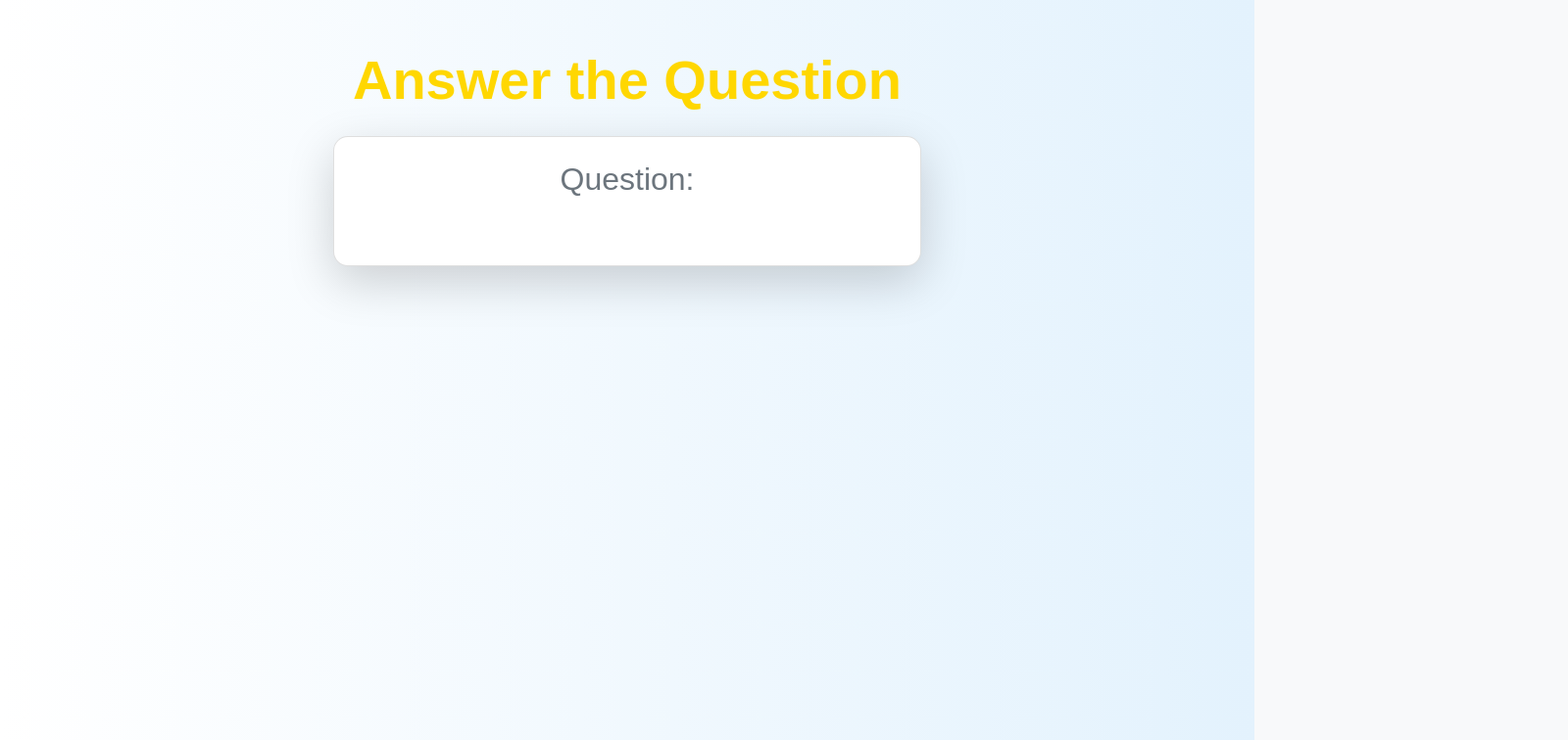
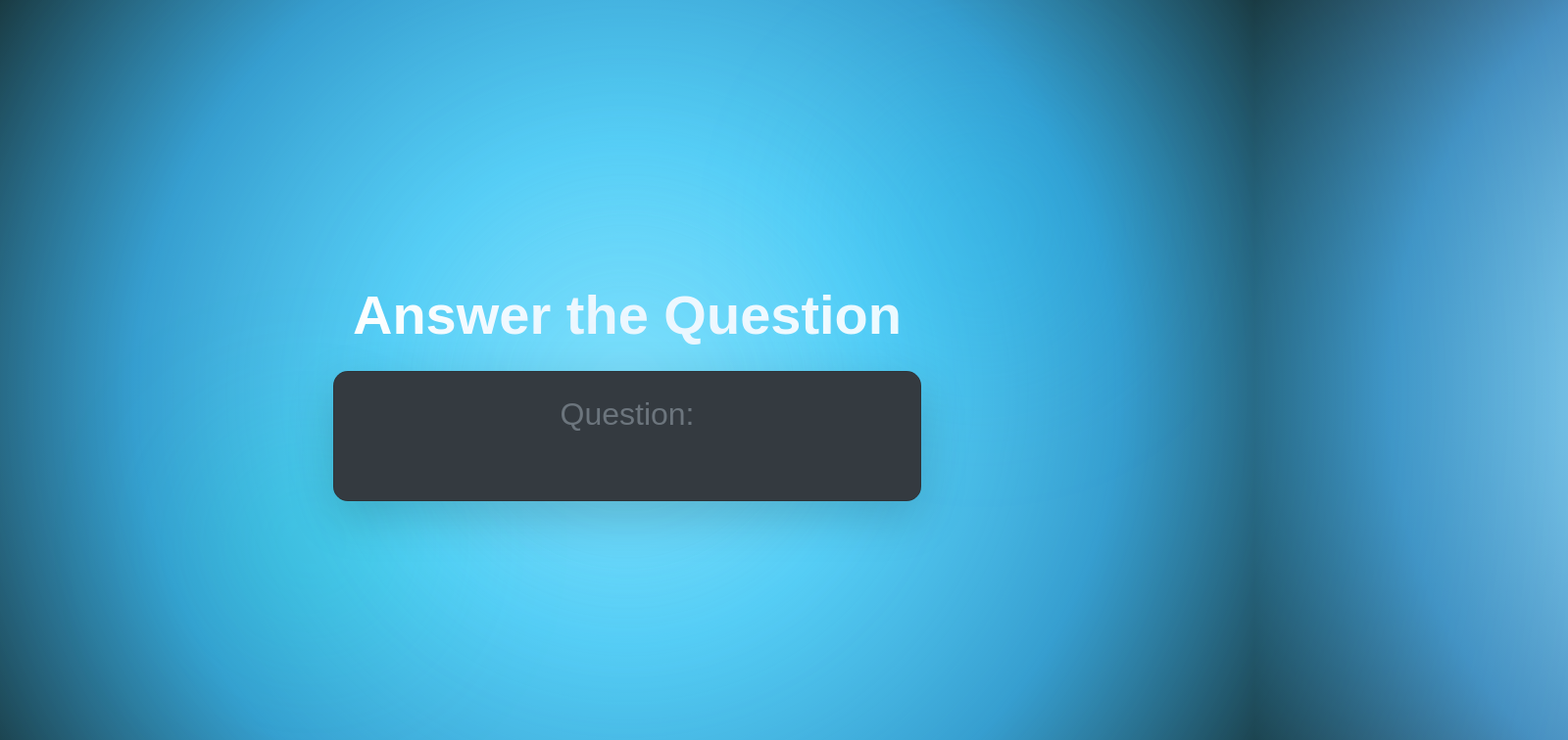
Before and after one commit to bchandhu/Spin-the-Wheel, a plain HTML site: page question.html in a window 1280 px wide. Shown: the top 756 px of the page at 98% size, 1600 px wide, since content can reach past the window. Drawn offline with nearby package versions, Linux system fonts and the light colour scheme.

Commit message:
css edit

```diff
--- a/question.html
+++ b/question.html
@@ -9,18 +9,26 @@
     <script src="https://cdn.jsdelivr.net/npm/canvas-confetti@1.5.1/dist/confetti.browser.min.js"></script>
 </head>
 <body class="bg-light text-dark">
+    <!-- Neon Accent Shapes -->
+    <div class="shape1"></div>
+    <div class="shape2"></div>
+    <div class="shape3"></div>
+
     <div class="container text-center my-5">
-        <h1 class="display-4 font-weight-bold">Answer the Question</h1>
+        <h1 class="display-4 font-weight-bold text-white">Answer the Question</h1>
 
-        <div id="question-box" class="card bg-white text-dark mt-4 p-4 shadow-lg">
+        <!-- Question box where the question and options will be displayed -->
+        <div id="question-box" class="card bg-dark text-white mt-4 p-4 shadow-lg">
             <h2 class="text-muted">Question:</h2>
             <p id="question-text" class="font-italic"></p>
             <div id="options-container" class="options-container mt-3"></div>
         </div>
 
-        <a id="back-to-topics-btn" href="index.html" class="mt-4 d-none">Back to Topics</a>
+        <!-- Back to Topics button -->
+        <a id="back-to-topics-btn" href="index.html" class="btn btn-light mt-4 d-none">Back to Topics</a>
+    </div>
 
-    </div>
+    <!-- JavaScript to handle question logic and celebration effects -->
     <script src="script.js"></script>
 </body>
 </html>
--- a/style.css
+++ b/style.css
@@ -11,28 +11,72 @@ body {
     color: #ffffff;
 }
 
-/* Low Poly or Gradient Backgrounds */
-body.bg-dark {
-    background-image: url('https://path-to-your-low-poly-image.jpg'); /* Replace with your image URL */
-    background-size: cover;
-    background-position: center;
-    background-repeat: no-repeat;
+/* Neon Blue Glow and Radial Centered Effect for question.html */
+body.bg-light {
+    background: radial-gradient(circle at center, #e0f7fa, #89CFF0, #4b8dbe, #1f1f1f); /* Adjusted gradient to cooler tones */
+    color: #ffffff;
+    font-family: 'Arial', sans-serif;
+    display: flex;
+    flex-direction: column;
+    justify-content: center;
+    align-items: center;
+    height: 100vh;
+    overflow: hidden;
+    position: relative;
 }
 
-body.bg-gradient {
-    background: linear-gradient(45deg, #f78ca0, #f9ad6a, #fad05f, #66a6ff, #5be7c4);
-    background-size: 300% 300%;
-    animation: gradientAnimation 15s ease infinite;
+/* Neon Glow Overlay */
+body.bg-light::before {
+    content: "";
+    position: absolute;
+    top: 50%;
+    left: 50%;
+    width: 150%;
+    height: 150%;
+    background: radial-gradient(circle, rgba(0, 204, 255, 0.5), transparent); /* Cyan glow */
+    filter: blur(100px);
+    transform: translate(-50%, -50%);
+    z-index: -1;
 }
 
-body.bg-light {
-    background: linear-gradient(to right, #ffffff, #e3f2fd);
+/* Accent Shapes for Extra Flair */
+body.bg-light .shape1,
+body.bg-light .shape2,
+body.bg-light .shape3 {
+    content: "";
+    position: absolute;
+    border-radius: 50%;
+    opacity: 0.5;
+    filter: blur(80px);
 }
 
-@keyframes gradientAnimation {
-    0% { background-position: 0% 50%; }
-    50% { background-position: 100% 50%; }
-    100% { background-position: 0% 50%; }
+/* Top Right Accent */
+body.bg-light .shape1 {
+    width: 300px;
+    height: 300px;
+    background: rgba(0, 191, 255, 0.3); /* Neon Blue */
+    top: 10%;
+    right: 10%;
+}
+
+/* Bottom Left Accent */
+body.bg-light .shape2 {
+    width: 250px;
+    height: 250px;
+    background: rgba(0, 255, 204, 0.3); /* Light Cyan */
+    bottom: 15%;
+    left: 15%;
+}
+
+/* Center Accent */
+body.bg-light .shape3 {
+    width: 400px;
+    height: 400px;
+    background: rgba(135, 206, 250, 0.3); /* Sky Blue */
+    top: 50%;
+    left: 50%;
+    transform: translate(-50%, -50%);
+    opacity: 0.6;
 }
 
 /* Headings */
@@ -81,14 +125,14 @@ body.bg-light {
     transform: scale(1);
 }
 
-/* Question Box */
+/* Question Box Styling */
 #question-box {
     border-radius: 15px;
-    box-shadow: 0px 10px 20px rgba(0, 0, 0, 0.2);
+    box-shadow: 0px 10px 20px rgba(0, 0, 0, 0.5);
     max-width: 600px;
     margin: auto;
-    background-color: #ffffff;
-    color: #333333;
+    background-color: rgba(0, 0, 0, 0.7); /* Dark, semi-transparent background */
+    color: #FFFFFF;
     padding: 20px;
 }
 
@@ -96,15 +140,16 @@ body.bg-light {
 #question-text {
     font-size: 2em;
     font-weight: bold;
-    color: #333;
+    color: #00FFFF; /* Bright cyan for neon effect */
     text-align: center;
     margin-bottom: 20px;
+    text-shadow: 0px 0px 8px rgba(0, 204, 255, 0.8); /* Glow effect for text */
 }
 
 /* Option Buttons Styling */
 .option-btn {
-    background-color: #5c6bc0;
-    color: #fff;
+    background-color: #003366; /* Dark blue background */
+    color: #00FFFF; /* Neon cyan text color */
     padding: 15px;
     border: none;
     border-radius: 8px;
@@ -114,11 +159,13 @@ body.bg-light {
     margin: 5px 0;
     text-transform: uppercase;
     transition: all 0.3s ease;
+    box-shadow: 0px 4px 10px rgba(0, 204, 255, 0.5); /* Subtle glow for buttons */
 }
 
 .option-btn:hover {
-    background-color: #3949ab;
+    background-color: #004080; /* Slightly brighter blue on hover */
     transform: scale(1.05);
+    box-shadow: 0px 4px 15px rgba(0, 204, 255, 0.7); /* Enhanced glow on hover */
 }
 
 /* Custom Back to Topics Button */
@@ -127,26 +174,26 @@ body.bg-light {
     padding: 15px 30px;
     font-size: 1.2em;
     font-weight: bold;
-    color: #ffffff;
-    background: linear-gradient(135deg, #FF6B6B, #FFD93D);
+    color: #00FFFF; /* Neon cyan text */
+    background: linear-gradient(135deg, #004080, #003366); /* Dark blue gradient */
     border: none;
     border-radius: 8px;
     text-decoration: none;
     text-transform: uppercase;
     transition: all 0.3s ease;
-    box-shadow: 0 5px 15px rgba(0, 0, 0, 0.2);
+    box-shadow: 0px 4px 15px rgba(0, 204, 255, 0.7); /* Neon glow */
 }
 
 #back-to-topics-btn:hover {
     transform: scale(1.1);
-    background: linear-gradient(135deg, #FFD93D, #FF6B6B);
-    box-shadow: 0 10px 25px rgba(255, 105, 180, 0.6);
+    background: linear-gradient(135deg, #003366, #002244); /* Darker gradient on hover */
+    box-shadow: 0 10px 25px rgba(0, 204, 255, 0.6);
 }
 
 #back-to-topics-btn:active {
     transform: scale(1.05);
-    background: linear-gradient(135deg, #FF6B6B, #FFD93D);
-    box-shadow: 0 3px 10px rgba(255, 105, 180, 0.4);
+    background: linear-gradient(135deg, #002244, #001122);
+    box-shadow: 0 3px 10px rgba(0, 204, 255, 0.4);
 }
 
 /* Correct and Incorrect Option Styling */
```
